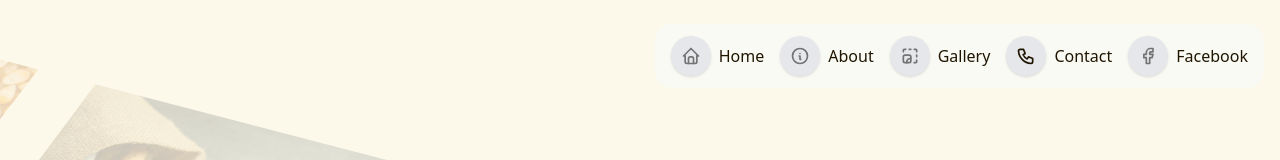
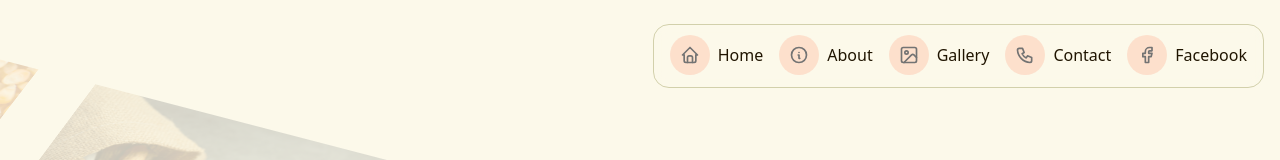
Before and after one commit to taqiudeen275/hajj-am-jack, a Next.js app: page / in a window 1280 px wide. Shown: the top 160 px of the page. Built offline with nearby package versions, Linux system fonts and the light colour scheme.

Commit message:
Enhance FloatingDock and NavigationBar components with updated styling and icons

```diff
--- a/components/acernity/floating-dock.tsx
+++ b/components/acernity/floating-dock.tsx
@@ -6,6 +6,7 @@
 
 import { cn } from "@/lib/utils";
 import { IconLayoutNavbarCollapse } from "@tabler/icons-react";
+import { MenuIcon } from "lucide-react";
 import {
   AnimatePresence,
   MotionValue,
@@ -68,16 +69,20 @@ const FloatingDockMobile = ({
                   },
                 }}
                 transition={{ delay: (items.length - 1 - idx) * 0.05 }}
-                className="flex items-center flex-wrap w-max gap-2 bg-white/60 backdrop-blur-sm pl-1 pr-4 py-1 rounded-full"
+                className="flex items-center flex-wrap w-max gap-2 bg-background/60 border backdrop-blur-sm pl-1 pr-4 py-1 rounded-full"
+                onClick={() => setOpen(!open)}
               >
                 <Link
                   href={item.href}
                   key={item.title}
-                  className="h-10 w-10 rounded-full bg-gray-50 dark:bg-neutral-900 shadow flex items-center justify-center"
+                  className="h-10 w-10 rounded-full bg-accent/50 dark:bg-neutral-900 shadow flex items-center justify-center"
                 >
                   <div className="h-4 w-4">{item.icon}</div>
                 </Link>
+                <Link href={item.href}
+                  key={item.title} >
                 <div>{item.title}</div>
+                </Link>
               </motion.div>
             ))}
           </motion.div>
@@ -85,9 +90,9 @@ const FloatingDockMobile = ({
       </AnimatePresence>
       <button
         onClick={() => setOpen(!open)}
-        className="h-10 w-10 rounded-full bg-gray-50 dark:bg-neutral-800 flex items-center justify-center"
+        className="h-12 w-12 rounded-full bg-background border shadow-xl dark:bg-neutral-800 flex items-center justify-center"
       >
-        <IconLayoutNavbarCollapse className="h-5 w-5 text-neutral-500 dark:text-neutral-400" />
+        <MenuIcon className="h-6 w-6 text-neutral-500 dark:text-neutral-400" />
       </button>
     </div>
   );
@@ -106,7 +111,7 @@ const FloatingDockDesktop = ({
       onMouseMove={(e) => mouseX.set(e.pageX)}
       onMouseLeave={() => mouseX.set(Infinity)}
       className={cn(
-        "mx-auto hidden md:flex h-16 gap-4 items-end  rounded-2xl bg-gray-50/60 backdrop-blur-sm dark:bg-neutral-900 px-4 pb-3",
+        "mx-auto hidden md:flex h-16 gap-4 items-end  rounded-2xl bg-background/60 border backdrop-blur-sm dark:bg-neutral-900 px-4 pb-3",
         className
       )}
     >
@@ -179,7 +184,7 @@ function IconContainer({
         style={{ width, height }}
         onMouseEnter={() => setHovered(true)}
         onMouseLeave={() => setHovered(false)}
-        className="aspect-square rounded-full bg-gray-200 dark:bg-neutral-800 shadow flex items-center justify-center relative"
+        className="aspect-square rounded-full bg-accent/50 dark:bg-neutral-800  flex items-center justify-center relative"
       >
         <AnimatePresence>
           {hovered && (
--- a/components/shared/NavigtionBar.tsx
+++ b/components/shared/NavigtionBar.tsx
@@ -9,6 +9,7 @@ import {
 } from "@tabler/icons-react";
 import Image from "next/image";
 import { FloatingDock } from "../acernity/floating-dock";
+import { ImageIcon } from "lucide-react";
 
 export function NavigationBar() {
   const links = [
@@ -30,14 +31,14 @@ export function NavigationBar() {
     {
       title: "Gallery",
       icon: (
-        <IconImageInPicture className="h-full w-full text-neutral-500 dark:text-neutral-300" />
+        <ImageIcon className="h-full w-full text-neutral-500 dark:text-neutral-300" />
       ),
       href: "#",
     },
     {
       title: "Contact",
       icon: (
-        <IconPhone />
+        <IconPhone className="h-full w-full text-neutral-500 dark:text-neutral-300" />
       ),
       href: "/contact",
     },
```
